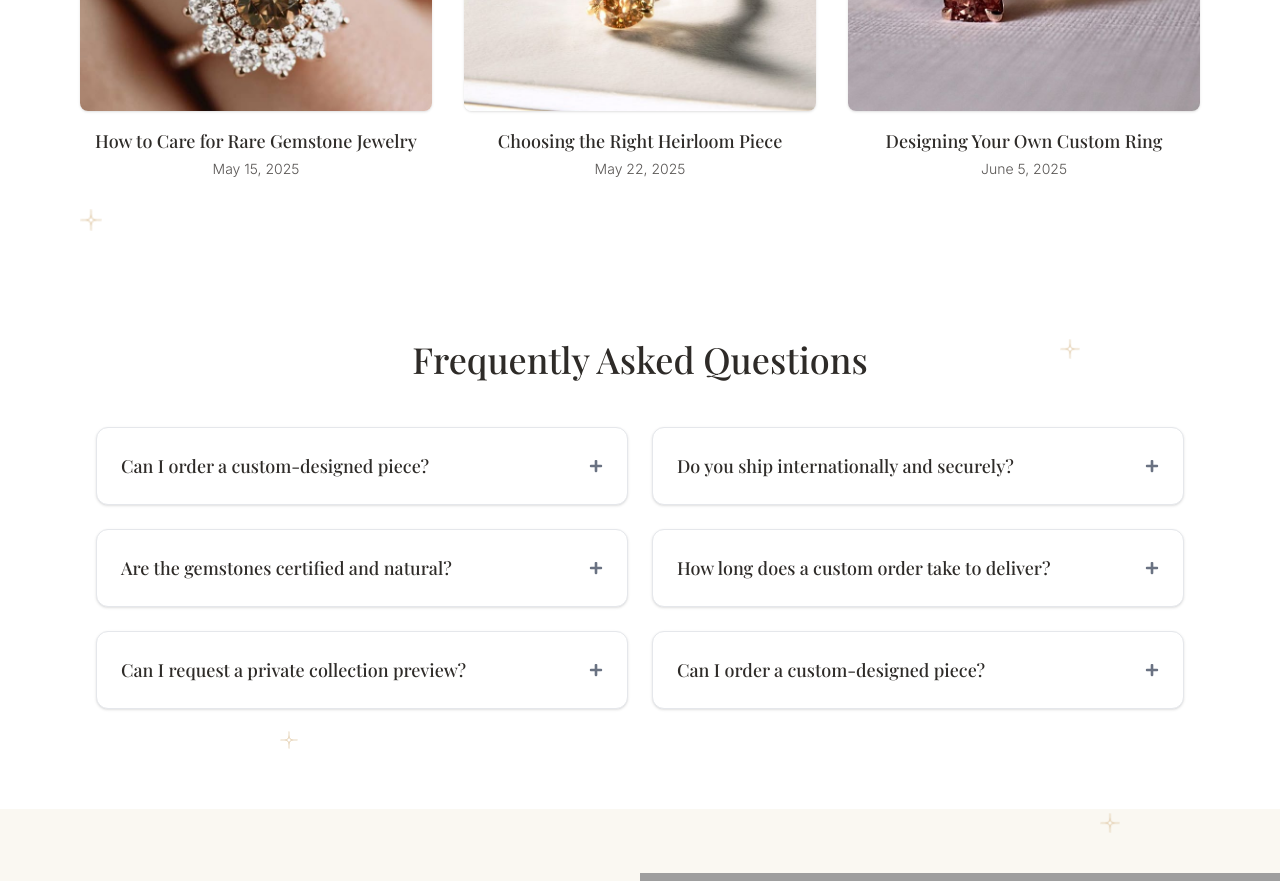
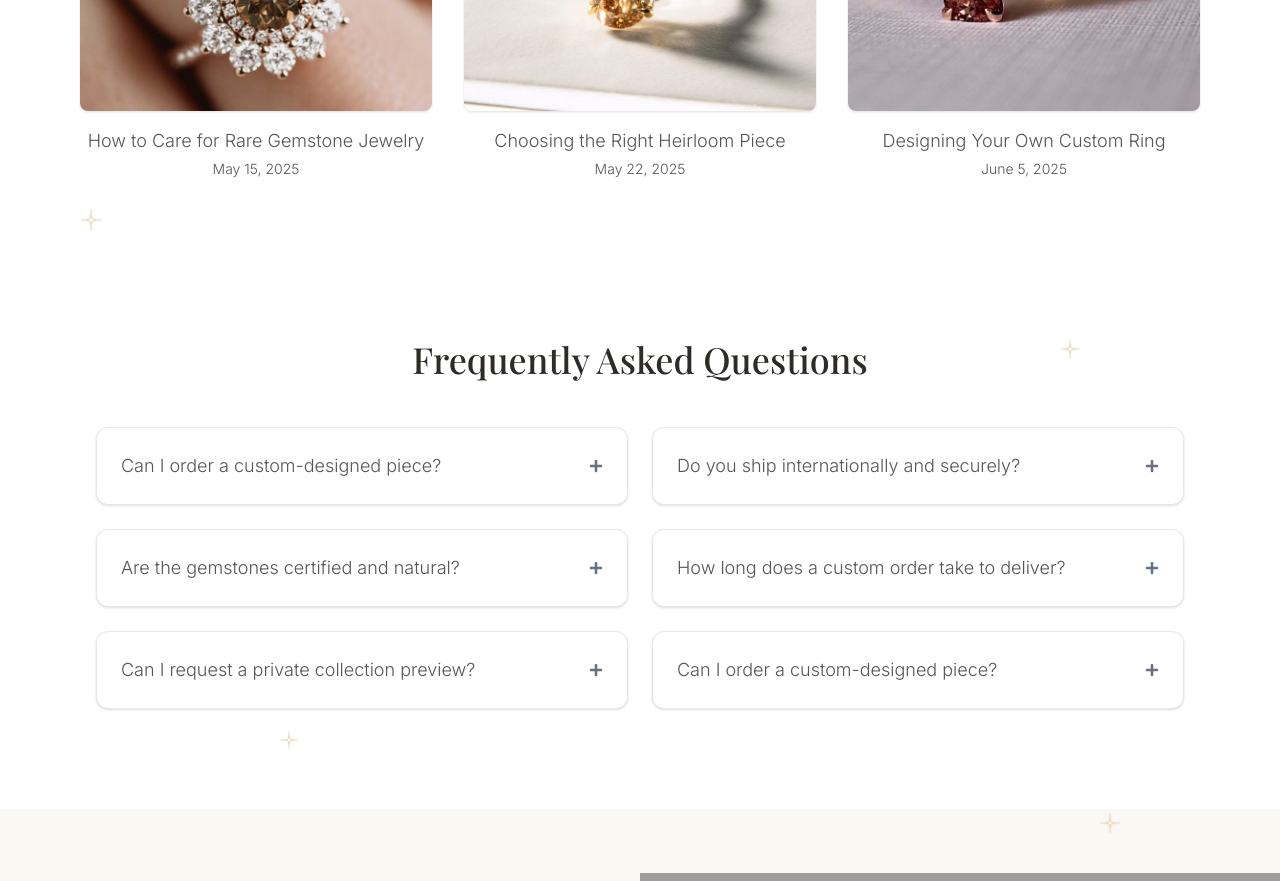
Before and after one commit to Annajappa/daimondwebapp, a Next.js app: page /about in a window 1280 px wide. Shown: the part 3340-4221 px from the top of the page. Built offline with nearby package versions, Linux system fonts and the light colour scheme; grey boxes are pictures that could not be loaded; a web font is replaced by a local one.

Commit message:
fifth changes

```diff
--- a/src/app/components/FAQSection.tsx
+++ b/src/app/components/FAQSection.tsx
@@ -72,9 +72,9 @@ const FAQSection = () => {
               onClick={() => toggleFAQ(faq.id)}
             >
               <div className="flex justify-between items-center">
-                <h3 className="text-base md:text-lg font-medium text-[#333] font-serif">
+                <p className="text-base md:text-lg font-medium text-[#333] font-serif">
                   {faq.question}
-                </h3>
+                </p>
                 <div className="text-gray-500">
                   {isActive ? <FaTimes size={14} /> : <FaPlus size={14} />}
                 </div>
--- a/src/app/components/LatesArticles.tsx
+++ b/src/app/components/LatesArticles.tsx
@@ -59,8 +59,8 @@ const LatestArticles: React.FC = () => {
                 className="object-cover"
               />
             </div>
-            <h3 className="mt-4 text-lg font-medium text-[#2E2B28] font-serif">{article.title}</h3>
-            <p className="mt-1 text-sm text-gray-500 font-serif">{article.date}</p>
+            <p className="mt-4 text-lg font-medium text-[#2E2B28] font-serif">{article.title}</p>
+            <p className="mt-1 text-sm text-gray-300 font-serif">{article.date}</p>
           </div>
         ))}
       </div>
--- a/src/app/components/ViewCollection.tsx
+++ b/src/app/components/ViewCollection.tsx
@@ -3,7 +3,7 @@
 
 import React from "react";
 import Image from "next/image";
-import Img1 from "../assects/rambus-ring.jpg";
+import Img1 from "../assects/necklece.jpg";
 import Img2 from "../assects/hand_ring-1.jpg";
 import Img3 from "../assects/circle-ring.jpg";
 import Img4 from "../assects/hand-ring-2.jpg";
```
